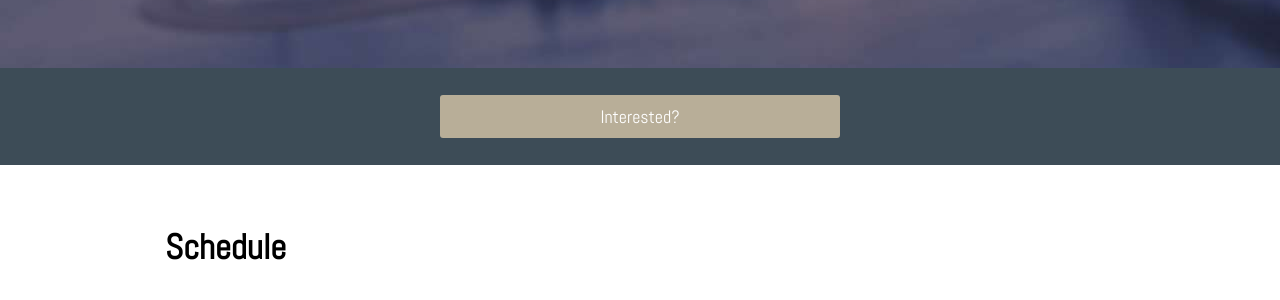
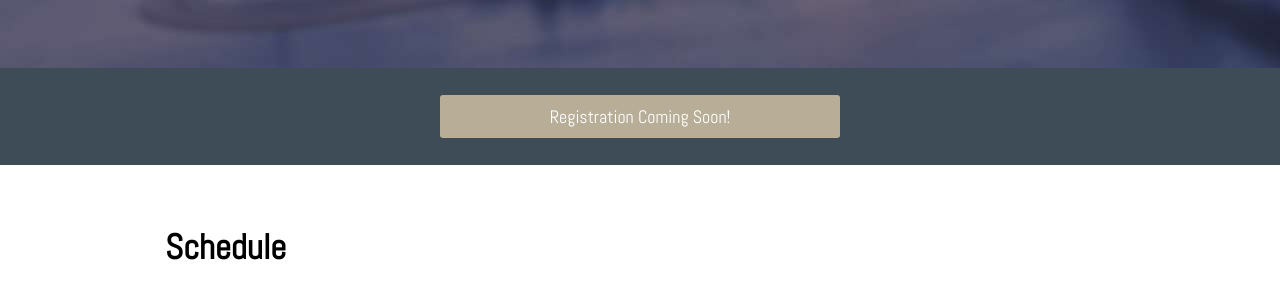
Before and after one commit to SteelHeads/steelhacks.com, a Jekyll site: the page built from index.html, in a window 1280 px wide and 900 px high, scrolled down 565 px. Shown: the part 155-455 px from the top of the window. Built offline with Jekyll 4.4.1, drawn with Linux system fonts in a browser that asks for light colours.

Commit message:
remote typeform

```diff
--- a/_config.yml
+++ b/_config.yml
@@ -5,6 +5,6 @@
 baseurl: "" # the subpath of your site, e.g. /blog/
 url: "http://steelhacks.com" # the base hostname & protocol for your site
 twitter_username: steelhacks
-registration_url: "https://steelhacks2018.typeform.com/to/CmTuws"
+registration_url: ""
 # Build settings
 markdown: kramdown
--- a/index.html
+++ b/index.html
@@ -47,7 +47,7 @@
 </header>
 <div id='signup-form' class='slice'>
   <div class='container'>
-     <a class='button' href="{{site.registration_url}}">Interested?</a>
+     <a class='button' href="{{site.registration_url}}">Registration Coming Soon!</a>
   </div>
 </div>
 <div id='schedule' class='slice slice--big'>
```
